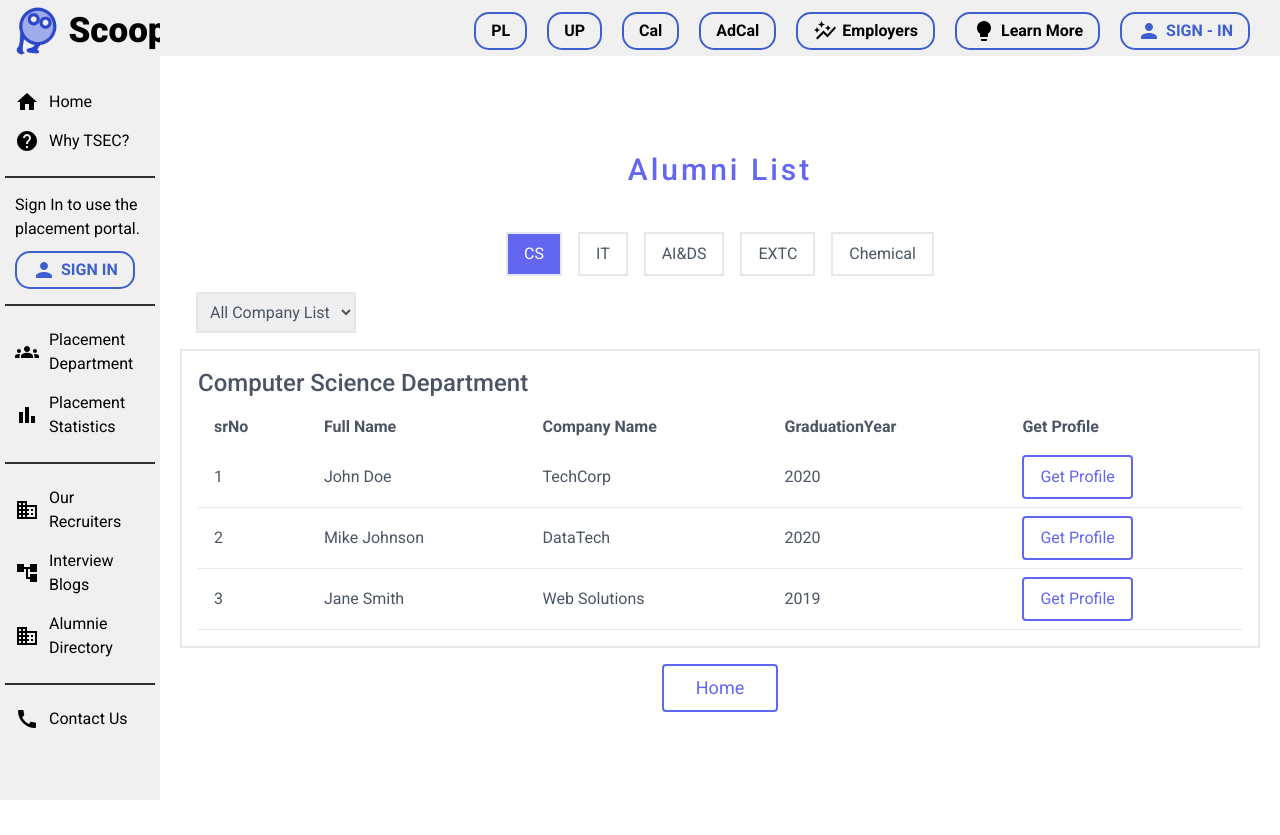
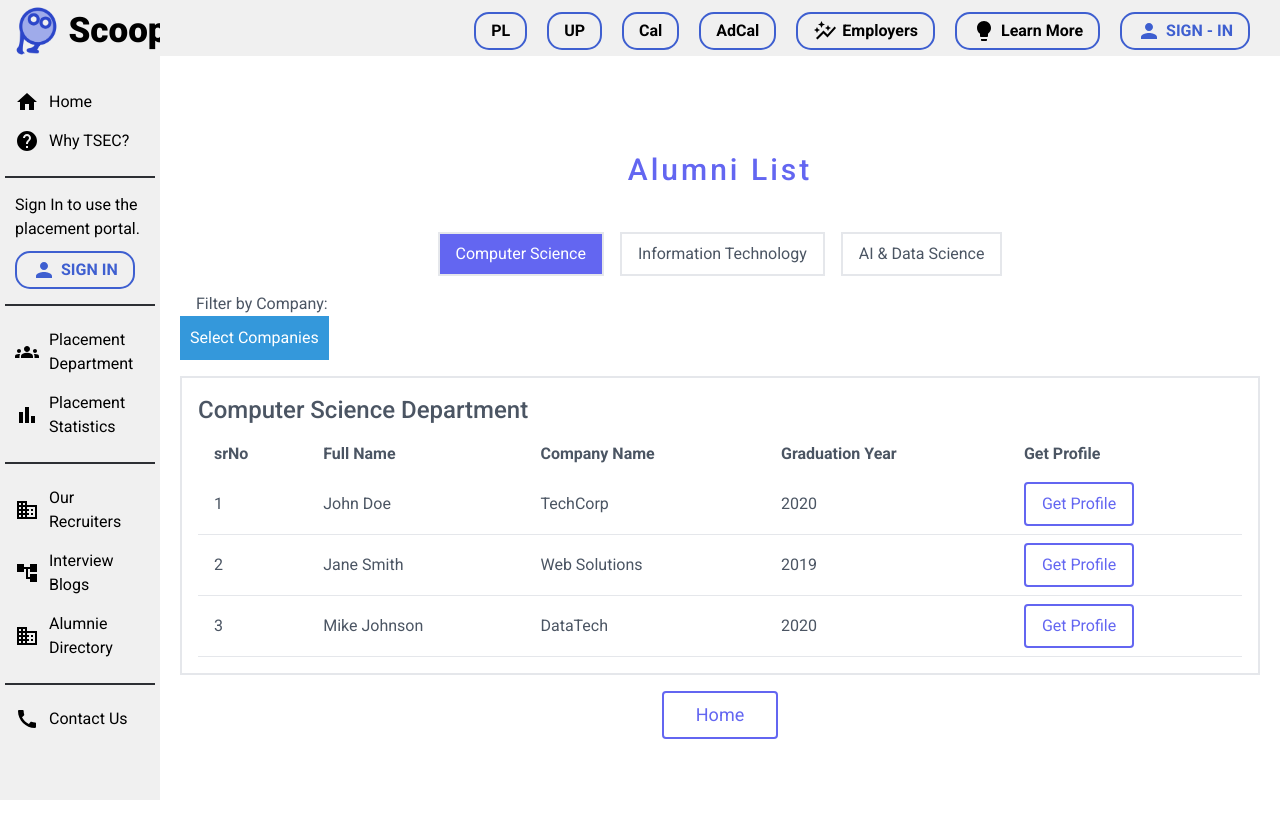
Before and after one commit to shreyanzjain/scoop-mern, a React (Vite) app in the folder frontend/: page /Alumnie in a window 1280 px wide. Before the commit the page ends 808 px from the top, so only its background shows below. Built offline with nearby package versions, Linux system fonts and the light colour scheme.

Commit message:
Margin Bug Solved of PlacementStats

```diff
--- a/frontend/src/components/landing/Alumnie.jsx
+++ b/frontend/src/components/landing/Alumnie.jsx
@@ -1,68 +1,56 @@
 import React, { useState } from 'react';
 import { NavLink } from 'react-router-dom';
-  // import alumniData from './alumniData'; // Import the alumniData JSON
+
 const alumniData = {
   1: {
     department_name: 'Computer Science',
     alumni: [
-        { alumni_name: 'John Doe', Company_name: 'TechCorp',yearOfGrad: 2020,linkedin: 'https://www.linkedin.com/in/johndoe'},
-        { alumni_name: 'Jane Smith', Company_name: 'Web Solutions',yearOfGrad: 2019, },
-        { alumni_name: 'Mike Johnson', Company_name: 'DataTech',yearOfGrad: 2020, }
+      { alumni_name: 'John Doe', Company_name: 'TechCorp', yearOfGrad: 2020, linkedin: 'https://www.linkedin.com/in/johndoe' },
+      { alumni_name: 'Jane Smith', Company_name: 'Web Solutions', yearOfGrad: 2019 },
+      { alumni_name: 'Mike Johnson', Company_name: 'DataTech', yearOfGrad: 2020 },
       // Add more alumni as needed
-      ]
+    ],
   },
   2: {
     department_name: 'Information Technology',
     alumni: [
-        { alumni_name: 'Varun Iyer', Company_name: 'General Mills',yearOfGrad: 2024,linkedin:'https://www.linkedin.com/in/varun-iyer-22a43121b/' },
-        { alumni_name: 'Bob Green', Company_name: 'IT Solutions',yearOfGrad: 2020, }
+      { alumni_name: 'Varun Iyer', Company_name: 'General Mills', yearOfGrad: 2024, linkedin: 'https://www.linkedin.com/in/varun-iyer-22a43121b/' },
+      { alumni_name: 'Bob Green', Company_name: 'IT Solutions', yearOfGrad: 2020 },
       // Add more alumni as needed
-      ]
+    ],
   },
   3: {
     department_name: 'AI & Data Science',
     alumni: [
-        { alumni_name: 'Sam Williams', Company_name: 'AI Insights' ,yearOfGrad: 2020,},
-        { alumni_name: 'Linda Wilson', Company_name: 'Data Innovations',yearOfGrad: 2020, }
+      { alumni_name: 'Sam Williams', Company_name: 'AI Insights', yearOfGrad: 2020 },
+      { alumni_name: 'Linda Wilson', Company_name: 'Data Innovations', yearOfGrad: 2020 },
       // Add more alumni as needed
-      ]
+    ],
   },
-    4: {
-      department_name: 'Electrical Engineering',
-      alumni: [
-        { alumni_name: 'Chris Adams', Company_name: 'PowerTech',yearOfGrad: 2020, },
-        { alumni_name: 'Ella Davis', Company_name: 'Energy Systems' ,yearOfGrad: 2020,}
-        // Add more alumni as needed
-      ]},
-
-    5: {
-      department_name: 'Chemical Engineering',
-      alumni: [
-        { alumni_name: 'Hello World', Company_name: 'PowerTech',yearOfGrad: 2020, },
-        { alumni_name: 'Ella Davis', Company_name: 'Energy Systems' ,yearOfGrad: 2020,}
-        // Add more alumni as needed
-      ]}
+  // Add more departments as needed
 };
 
 const Alumnie = () => {
   const [selectedTab, setSelectedTab] = useState(1);
-      const [companyFilter, setCompanyFilter] = useState(null);
+  const [companyFilters, setCompanyFilters] = useState([]);
+  const [isDropdownOpen, setIsDropdownOpen] = useState(false);
 
+  const toggleDropdown = () => {
+    setIsDropdownOpen(!isDropdownOpen);
+  };
 
   // Function to filter alumni data based on the selected company
-      const filterAlumniByCompany = (alumni, company) => {
-          return alumni.filter((alumnus) => alumnus.Company_name === company);
+  const filterAlumniByCompanies = (alumni, selectedCompanies) => {
+    return alumni.filter((alumnus) => selectedCompanies.includes(alumnus.Company_name));
   };
 
   // Combine year and company filters to get the final filtered data
   let filteredAlumni = alumniData[selectedTab].alumni;
 
+  if (companyFilters.length > 0) {
+    filteredAlumni = filterAlumniByCompanies(filteredAlumni, companyFilters);
+  }
 
-      if (companyFilter) {
-          filteredAlumni = filterAlumniByCompany(filteredAlumni, companyFilter);
-      }
-      const uniqueYears = Array.from(new Set(alumniData[selectedTab].alumni.map((alumnus) => alumnus.yearOfGrad)));
-      filteredAlumni.sort((a, b) => b.yearOfGrad - a.yearOfGrad);
   return (
     <div>
       <section className="text-gray-600 body-font">
@@ -72,74 +60,64 @@ import React, { useState } from 'react';
           </div>
 
           <div className="flex items-center justify-center space-x-4">
+            {Object.keys(alumniData).map((tab) => (
               <div
-                              onClick={() => setSelectedTab(1)}
-                              className={`p-2 px-4 border-2 border-gray-200 cursor-pointer ${selectedTab === 1 ? 'bg-indigo-500 text-white' : 'hover:bg-gray-200'}`}
+                key={tab}
+                onClick={() => setSelectedTab(Number(tab))}
+                className={`p-2 px-4 border-2 border-gray-200 cursor-pointer ${selectedTab === Number(tab) ? 'bg-indigo-500 text-white' : 'hover:bg-gray-200'}`}
               >
-                              CS
+                {alumniData[tab].department_name}
               </div>
-                          <div
-                              onClick={() => setSelectedTab(2)}
-                              className={`p-2 px-4 border-2 border-gray-200 cursor-pointer ${selectedTab === 2 ? 'bg-indigo-500 text-white' : 'hover:bg-gray-200'}`}
-                          >
-                              IT
-                          </div>
-                          <div
-                              onClick={() => setSelectedTab(3)}
-                              className={`p-2 px-4 border-2 border-gray-200 cursor-pointer ${selectedTab === 3 ? 'bg-indigo-500 text-white' : 'hover:bg-gray-200'}`}
-                          >
-                              AI&DS
-                          </div>
-                          <div
-                              onClick={() => setSelectedTab(4)}
-                              className={`p-2 px-4 border-2 border-gray-200 cursor-pointer ${selectedTab === 4? 'bg-indigo-500 text-white' : 'hover:bg-gray-200'}`}
-                          >
-                              EXTC
-                          </div>
-                          <div
-                              onClick={() => setSelectedTab(5)}
-                              className={`p-2 px-4 border-2 border-gray-200 cursor-pointer ${selectedTab === 5 ? 'bg-indigo-500 text-white' : 'hover:bg-gray-200'}`}
-                          >
-                              Chemical
-                          </div>
-                          {/* Add more department tabs here */}
+            ))}
           </div>
 
           <div className="my-4">
-
-                          <select
-                              onChange={(e) => setCompanyFilter(e.target.value)}
-                              value={companyFilter || ''}
-                              className="border-2 border-gray-200 p-2 ml-4"
-                          >
-                              <option value="">All Company List</option>
-                              {/* Dynamically generate company options based on the data */}
+            <div>
+              <span className="ml-4">Filter by Company: </span>
+              <div className="dropdown">
+                <button onClick={toggleDropdown} style={dropdownButtonStyle}>
+                  Select Companies
+                </button>
+                {isDropdownOpen && (
+                  <div className="dropdown-content">
                     {Array.from(
                       new Set(alumniData[selectedTab].alumni.map((alumnus) => alumnus.Company_name))
                     )
                       .sort()
                       .map((company) => (
-                                      <option key={company} value={company}>
+                        <label key={company} style={dropdownLabelStyle}>
+                          <input
+                            type="checkbox"
+                            value={company}
+                            checked={companyFilters.includes(company)}
+                            onChange={(e) => {
+                              const selectedCompany = e.target.value;
+                              if (companyFilters.includes(selectedCompany)) {
+                                setCompanyFilters(companyFilters.filter((c) => c !== selectedCompany));
+                              } else {
+                                setCompanyFilters([...companyFilters, selectedCompany]);
+                              }
+                            }}
+                          />
                           {company}
-                                      </option>
+                        </label>
                       ))}
-
-                          </select>
-
+                  </div>
+                )}
+              </div>
+            </div>
           </div>
 
           {filteredAlumni.length > 0 ? (
             <div className="p-4 border-2 border-gray-200 bg-white mt-4">
-                              <h2 className="text-2xl font-medium mb-2">
-                                  {alumniData[selectedTab].department_name} Department
-                              </h2>
+              <h2 className="text-2xl font-medium mb-2">{alumniData[selectedTab].department_name} Department</h2>
               <table className="w-full text-left table-auto">
                 <thead>
                   <tr>
                     <th className="py-2 px-4">srNo</th>
                     <th className="py-2 px-4">Full Name</th>
                     <th className="py-2 px-4">Company Name</th>
-                                          <th className="py-2 px-4">GraduationYear</th>
+                    <th className="py-2 px-4">Graduation Year</th>
                     <th className="py-2 px-4">Get Profile</th>
                   </tr>
                 </thead>
@@ -156,7 +134,7 @@ import React, { useState } from 'react';
                           target="_blank"
                           rel="noopener noreferrer"
                         >
-                          <button className="text-indigo-500 border-2 border-indigo-500 py-2 px-4 focus:outline-none hover:bg-indigo-500 hover:text-white rounded text-base">
+                          <button className="text-indigo-500 border-2 border-indigo-500 py-2 px-4 focus:outline-none hover-bg-indigo-500 hover:text-white rounded text-base">
                             Get Profile
                           </button>
                         </a>
@@ -170,7 +148,7 @@ import React, { useState } from 'react';
             <p className="mt-4">No matching alumni found.</p>
           )}
           <div className="mt-4">
-                      <button className="flex mx-auto mt-2 text-indigo-500 border-2 border-indigo-500 py-2 px-8 focus:outline-none hover:bg-indigo-500 hover:text-white rounded text-lg">
+            <button className="flex mx-auto mt-2 text-indigo-500 border-2 border-indigo-500 py-2 px-8 focus:outline-none hover-bg-indigo-500 hover-text-white rounded text-lg">
               <NavLink to="/">Home</NavLink>
             </button>
           </div>
@@ -180,4 +158,19 @@ import React, { useState } from 'react';
   );
 };
 
+const dropdownButtonStyle = {
+  backgroundColor: '#3498db',
+  color: 'white',
+  padding: '10px',
+  border: 'none',
+  cursor: 'pointer',
+};
+
+const dropdownLabelStyle = {
+  display: 'block',
+  padding: '8px 16px',
+  textDecoration: 'none',
+  color: 'black',
+};
+
 export default Alumnie;
--- a/frontend/src/components/landing/PlacementStats.jsx
+++ b/frontend/src/components/landing/PlacementStats.jsx
@@ -243,17 +243,17 @@ const PlacementStats = () => {
           <br/>
           <div className="flex space-x-4">
             <div className="flex-1 text-center bg-white p-4 border border-blue-500 rounded-md
-        transition duration-300 ease-in-out hover:bg-indigo-500 hover:border-blue-500 hover:text-white">
+        transition duration-300 ease-in-out hover:bg-indigo-500 hover:border-blue-500 hover:text-white ml-10">
               <div className="text-lg font-semibold">Lowest Salary</div>
               <div className="text-2xl">{Math.round(lowSalary)}</div>
             </div>
             <div className="flex-1 text-center bg-white p-4 border border-blue-500 rounded-md
-        transition duration-300 ease-in-out hover:bg-indigo-500 hover:border-blue-500 hover:text-white">
+        transition duration-300 ease-in-out hover:bg-indigo-500 hover:border-blue-500 hover:text-white ml-2 mr-2">
               <div className="text-lg font-semibold">Average Salary</div>
               <div className="text-2xl">{Math.round(avgSalary)}</div>
             </div>
             <div className="flex-1 text-center bg-white p-4 border border-blue-500 rounded-md
-        transition duration-300 ease-in-out hover:bg-indigo-500 hover:border-blue-500 hover:text-white">
+        transition duration-300 ease-in-out hover:bg-indigo-500 hover:border-blue-500 hover:text-white mr-4" style={{ marginRight: '40px' }}>
               <div className="text-lg font-semibold">Highest Salary</div>
               <div className="text-2xl">{Math.round(highSalary)}</div>
             </div>
```
Lines whose indentation alone changed are shown as unchanged.
